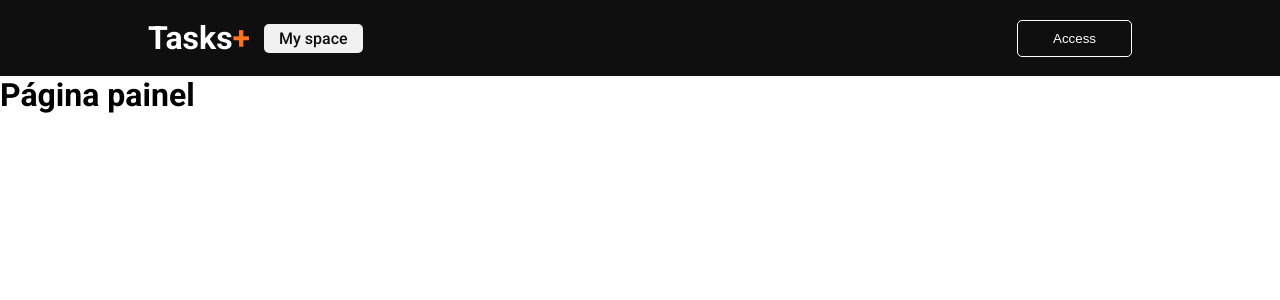
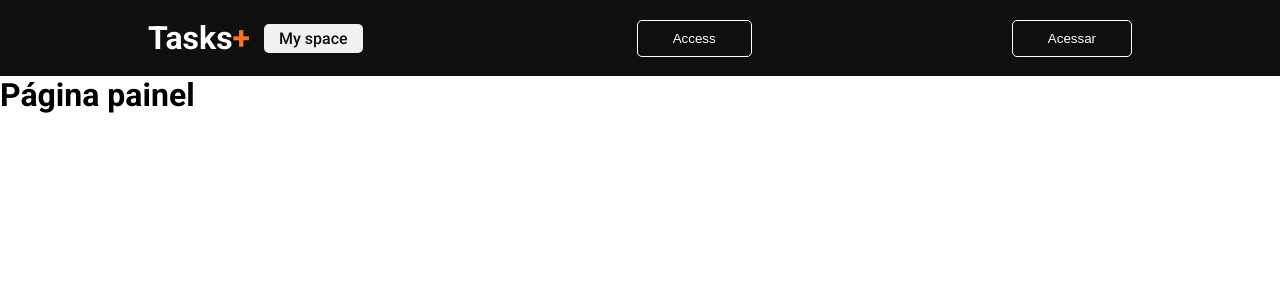
Before and after one commit to bastosgm/tasks-plus, a Next.js app: page /dashboard in a window 1280 px wide. Shown: the top 300 px of the page. Built offline with nearby package versions, Linux system fonts and the light colour scheme; no server answers.

Commit message:
build: removed .env and updated gitignore

```diff
--- a/src/app/layout.tsx
+++ b/src/app/layout.tsx
@@ -1,13 +1,15 @@
+"use client";
+
 import "./globals.css";
 import type { Metadata } from "next";
 import { Roboto } from "next/font/google";
-import Header from "./components/header";
-import { AuthProvider } from "./components/Providers/AuthProvider";
+import Header from "../components/header";
+import { AuthProvider } from "../components/Providers/AuthProvider";
 
-export const metadata: Metadata = {
-  title: "Tasks+ | A complete todo app",
-  description: "A complete todo app",
-};
+// export const metadata: Metadata = {
+//   title: "Tasks+ | A complete todo app",
+//   description: "A complete todo app",
+// };
 
 const roboto = Roboto({
   weight: ["100", "300", "500", "700", "900"],
@@ -24,9 +26,12 @@
 }) {
   return (
     <html lang="en" className={roboto.className}>
+      <head />
       <body>
-        <Header />
-        <AuthProvider>{children}</AuthProvider>
+        <AuthProvider>
+          <Header />
+          {children}
+        </AuthProvider>
       </body>
     </html>
   );
--- a/src/app/page.tsx
+++ b/src/app/page.tsx
@@ -1,6 +1,5 @@
 import styles from "./page.module.scss";
 import Image from "next/image";
-
 import heroImg from "../../public/assets/img/relaxation.svg";
 
 export default function Home() {
--- a/src/app/components/header/index.tsx
+++ b/src/components/header/index.tsx
@@ -1,7 +1,10 @@
 import styles from "./styles.module.scss";
+import { useSession, signIn, signOut } from "next-auth/react";
 import Link from "next/link";
 
 export default function Header() {
+  const { data: session, status } = useSession();
+
   return (
     <header className={styles.header}>
       <section className={styles.content}>
@@ -17,6 +20,20 @@
           </Link>
         </nav>
         <button className={styles.loginButton}>Access</button>
+        {status === "loading" ? (
+          <></>
+        ) : session ? (
+          <button className={styles.loginButton} onClick={() => signOut()}>
+            Olá {session?.user?.name}
+          </button>
+        ) : (
+          <button
+            className={styles.loginButton}
+            onClick={() => signIn("google")}
+          >
+            Acessar
+          </button>
+        )}
       </section>
     </header>
   );
--- a/src/app/api/auth/[...nextauth].ts
+++ b/src/lib/auth/[....nextauth].ts
@@ -1,4 +1,4 @@
-import NextAuth from "next-auth";
+import NextAuth from "next-auth/next";
 import GoogleProvider from "next-auth/providers/google";
 
 export const authOptions = {
```
Also changed, not shown: src/components/Providers/AuthProvider.tsx (renamed from src/app/components/Providers/AuthProvider.tsx), src/components/header/styles.module.scss (renamed from src/app/components/header/styles.module.scss), 2 other files (tests, documents, lock files or other folders).
